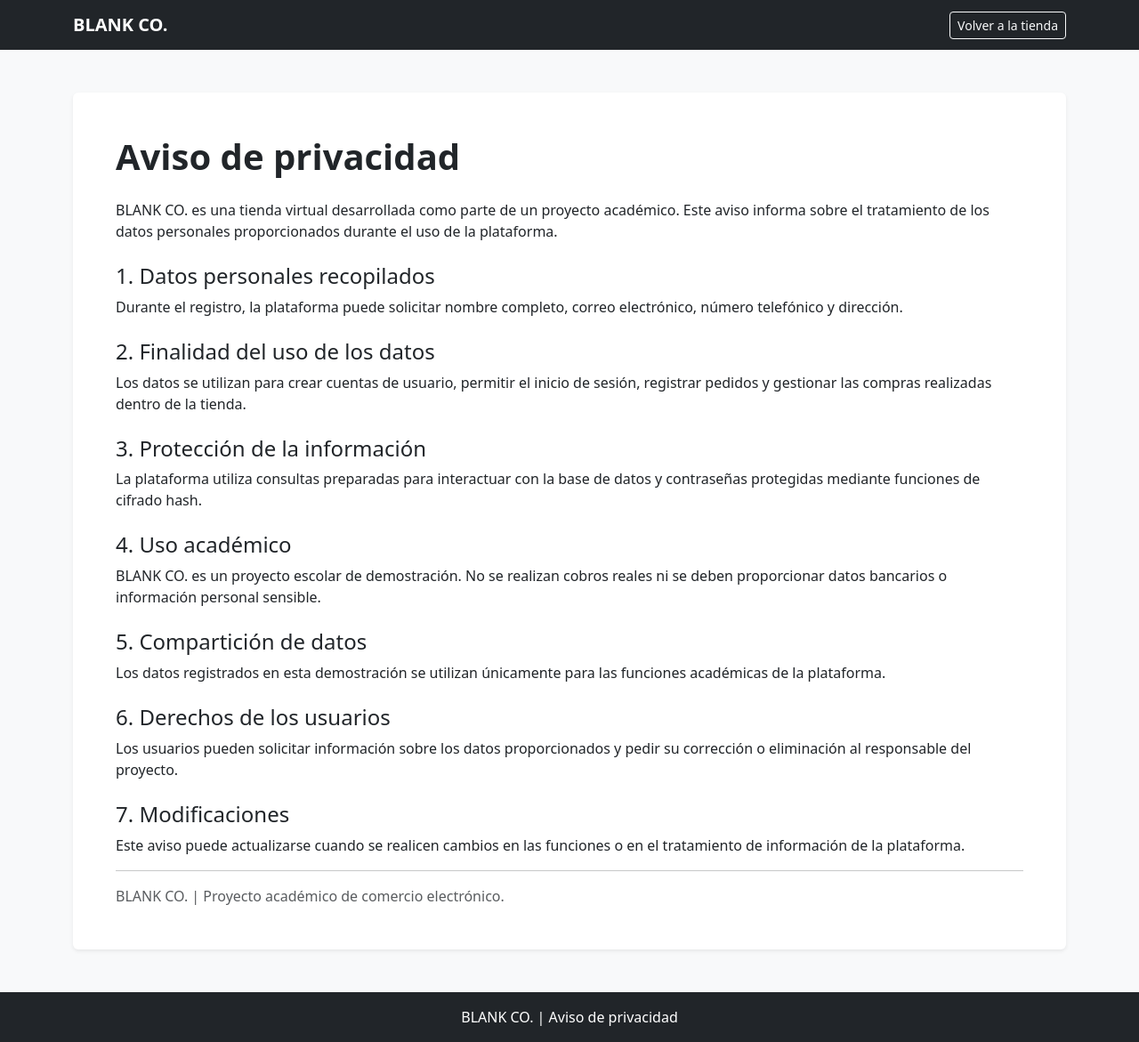
After one commit to uricriss7/tienda-virtual, a PHP site: page /usuarios/privacidad.php in a window 1280 px wide. The commit adds this page. Shown: the whole page at 89% size. Run offline with PHP 8.4, Linux system fonts and the light colour scheme.

Commit message:
Aviso de privacidad y revision final

```diff
--- a/index.php
+++ b/index.php
@@ -272,6 +272,9 @@ $imagen = $imagenes[$producto["color"]] ?? "playera-blanca.jpg";
 
     <footer>
         <p>BLANK CO. | Todos los derechos reservados.</p>
+        <a href="usuarios/privacidad.php" class="text-white">
+    Aviso de privacidad
+</a>
     </footer>
 
 </body>
--- /dev/null
+++ b/usuarios/privacidad.php
@@ -0,0 +1,95 @@
+
+<!DOCTYPE html>
+<html lang="es">
+<head>
+    <meta charset="UTF-8">
+    <meta name="viewport" content="width=device-width, initial-scale=1.0">
+    <title>Aviso de privacidad | BLANK CO.</title>
+    <link href="https://cdn.jsdelivr.net/npm/bootstrap@5.3.8/dist/css/bootstrap.min.css" rel="stylesheet">
+</head>
+<body class="bg-light">
+
+<nav class="navbar navbar-dark bg-dark">
+    <div class="container">
+        <a class="navbar-brand fw-bold" href="../index.php">BLANK CO.</a>
+        <a href="../index.php" class="btn btn-outline-light btn-sm">Volver a la tienda</a>
+    </div>
+</nav>
+
+<main class="container py-5">
+    <div class="card shadow-sm border-0">
+        <div class="card-body p-4 p-md-5">
+
+            <h1 class="fw-bold mb-4">Aviso de privacidad</h1>
+
+            <p>
+                BLANK CO. es una tienda virtual desarrollada como parte
+                de un proyecto académico. Este aviso informa sobre el
+                tratamiento de los datos personales proporcionados
+                durante el uso de la plataforma.
+            </p>
+
+            <h4 class="mt-4">1. Datos personales recopilados</h4>
+            <p>
+                Durante el registro, la plataforma puede solicitar
+                nombre completo, correo electrónico, número telefónico
+                y dirección.
+            </p>
+
+            <h4 class="mt-4">2. Finalidad del uso de los datos</h4>
+            <p>
+                Los datos se utilizan para crear cuentas de usuario,
+                permitir el inicio de sesión, registrar pedidos y
+                gestionar las compras realizadas dentro de la tienda.
+            </p>
+
+            <h4 class="mt-4">3. Protección de la información</h4>
+            <p>
+                La plataforma utiliza consultas preparadas para
+                interactuar con la base de datos y contraseñas
+                protegidas mediante funciones de cifrado hash.
+            </p>
+
+            <h4 class="mt-4">4. Uso académico</h4>
+            <p>
+                BLANK CO. es un proyecto escolar de demostración.
+                No se realizan cobros reales ni se deben proporcionar
+                datos bancarios o información personal sensible.
+            </p>
+
+            <h4 class="mt-4">5. Compartición de datos</h4>
+            <p>
+                Los datos registrados en esta demostración se utilizan
+                únicamente para las funciones académicas de la plataforma.
+            </p>
+
+            <h4 class="mt-4">6. Derechos de los usuarios</h4>
+            <p>
+                Los usuarios pueden solicitar información sobre los
+                datos proporcionados y pedir su corrección o eliminación
+                al responsable del proyecto.
+            </p>
+
+            <h4 class="mt-4">7. Modificaciones</h4>
+            <p>
+                Este aviso puede actualizarse cuando se realicen cambios
+                en las funciones o en el tratamiento de información
+                de la plataforma.
+            </p>
+
+            <hr>
+
+            <p class="text-muted mb-0">
+                BLANK CO. | Proyecto académico de comercio electrónico.
+            </p>
+
+        </div>
+    </div>
+</main>
+
+<footer class="bg-dark text-white text-center py-3">
+    BLANK CO. | Aviso de privacidad
+</footer>
+
+</body>
+</html>
```
